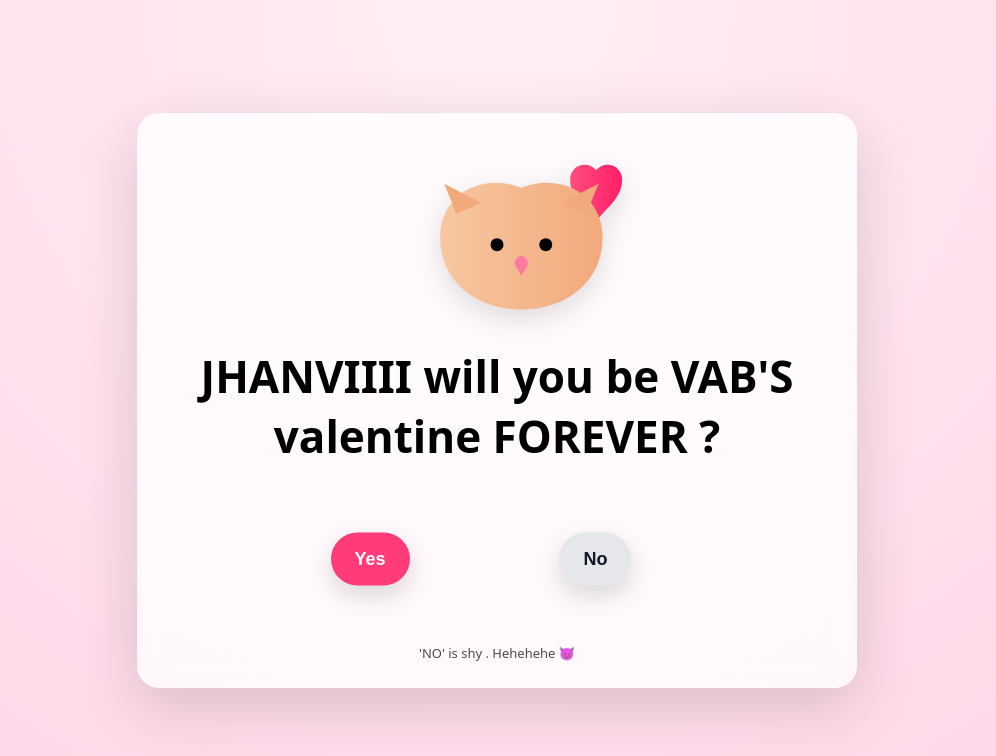
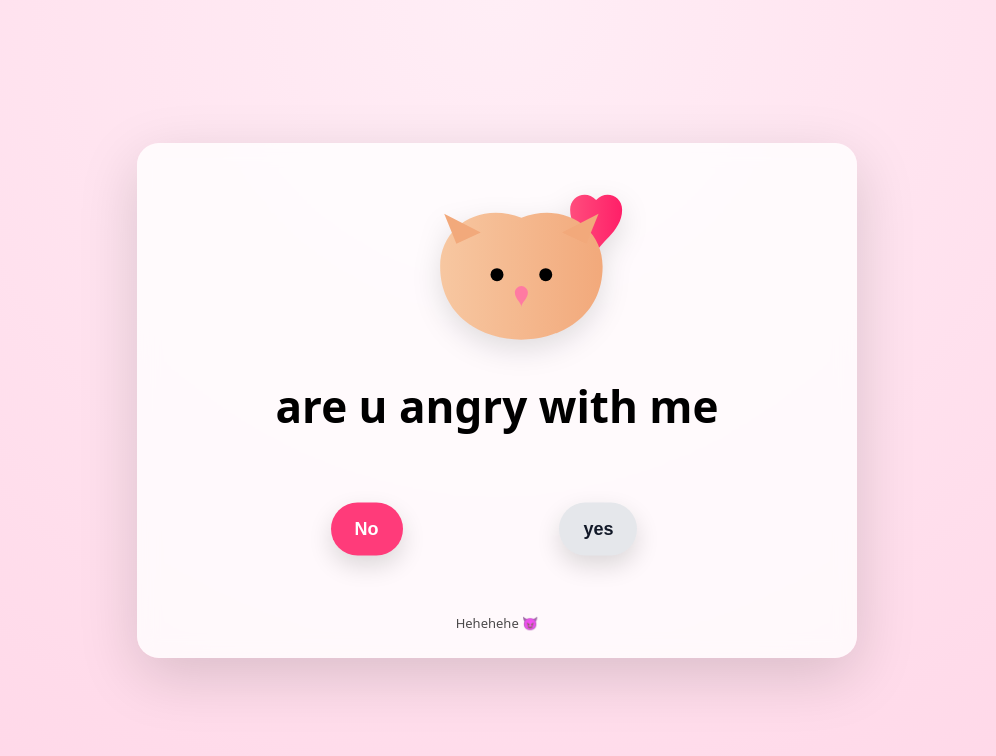
Before and after one commit to theVab11/Test, a plain HTML site: page index.html in a window 1280 px wide. Shown: the whole page, without its empty margins (143-1139 px from the left). Drawn offline with nearby package versions, Linux system fonts and the light colour scheme.

Commit message:
Fix HTML structure and update button texts

```diff
--- a/index.html
+++ b/index.html
@@ -171,18 +171,18 @@
             fill="#ff7aa2"/>
     </svg>
 
-    <h1>JHANVIIII will you be VAB'S valentine FOREVER ?</h1>
+    <h1>are u angry with me </h1>
 
     <section class="button-zone" id="zone">
-      <button id="yesBtn">Yes</button>
-      <button id="noBtn">No</button>
+      <button id="yesBtn">No</button>
+      <button id="noBtn">yes</button>
     </section>
 
     <!-- HINT -->
-    <div class="hint" id="hint">'NO' is shy . Hehehehe 😈</div>
+    <div class="hint" id="hint"> Hehehehe 😈</div>
 
     <section class="result" id="result">
-      <h2>Yaaaahhh !! balle balle nachoo nachooo  🎉</h2>
+      <h2>achhaaaa jiii madam ji ap mere control me raho tek ha !🎉</h2>
       <img
         class="fireworks"
         src="https://media.giphy.com/media/26ufdipQqU2lhNA4g/giphy.gif"
```
